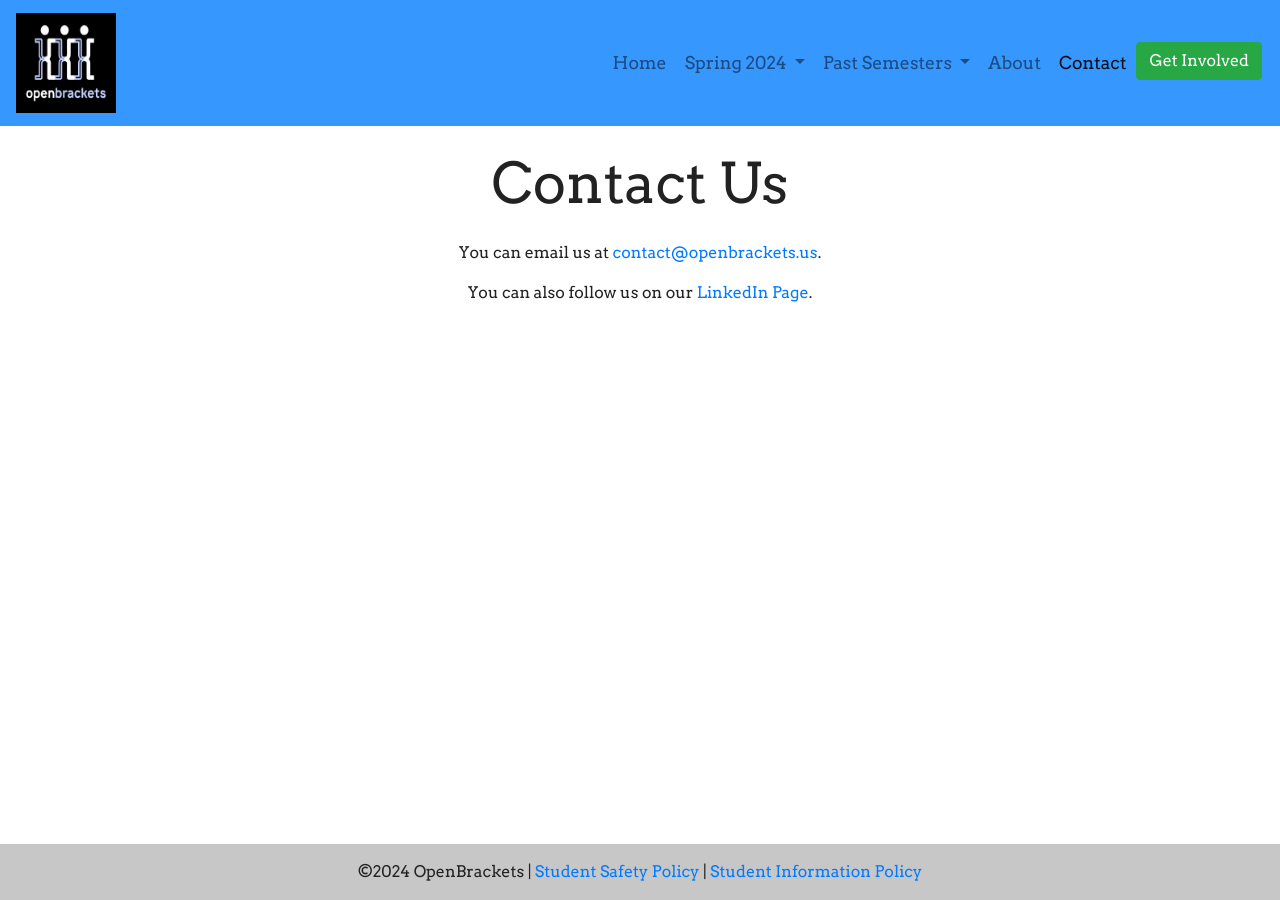
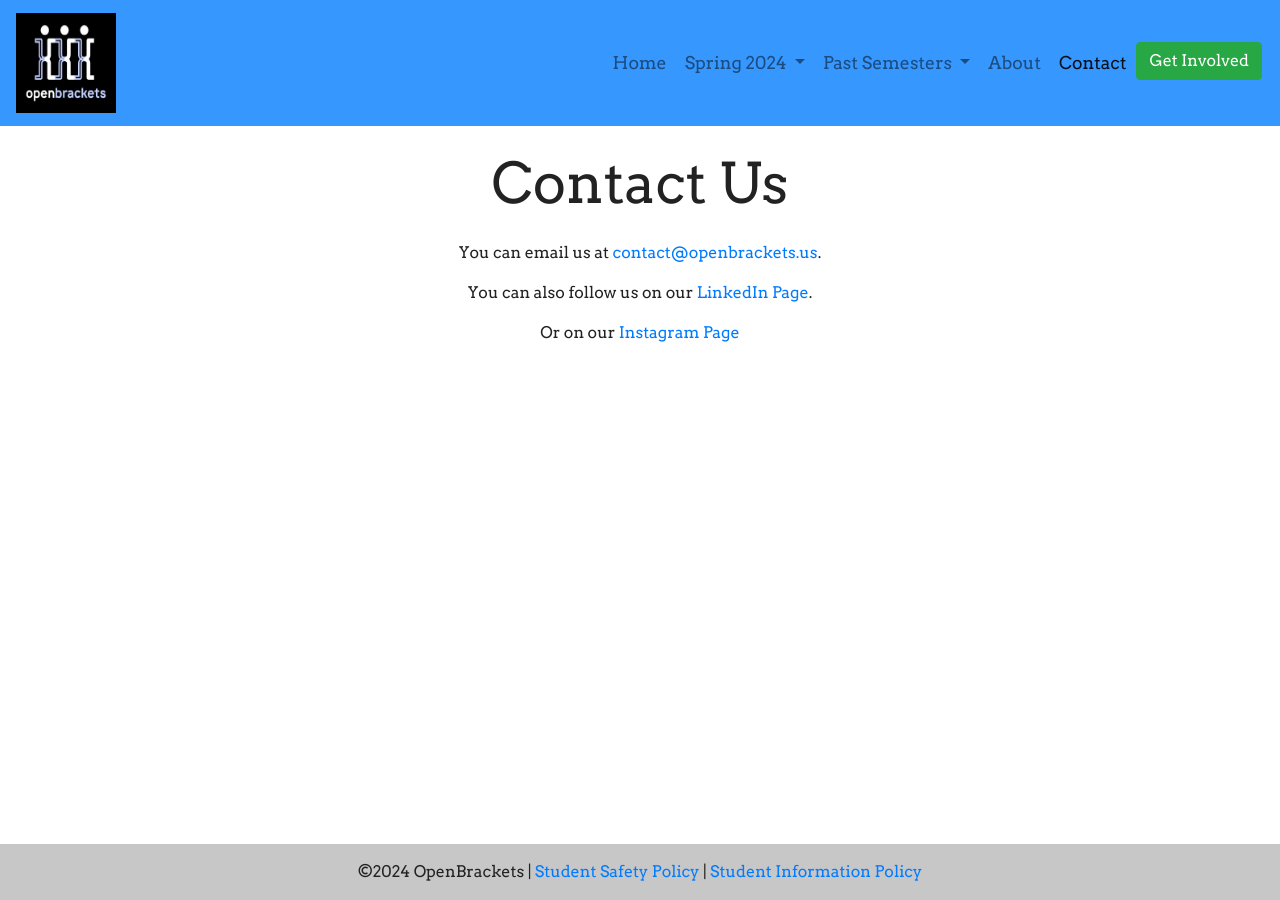
Before and after one commit to qpwoeirut/OpenBrackets-website, a Jekyll site: the page built from contact.html, in a window 1280 px wide. Built offline with Jekyll 4.4.1, drawn with Linux system fonts in a browser that asks for light colours.

Commit message:
Update contact.html
added link to instagram page

```diff
--- a/contact.html
+++ b/contact.html
@@ -13,4 +13,7 @@ navbarHighlight: contact
     <p>You can also follow us on our <a href="https://www.linkedin.com/company/openbrackets"
                                         target="_blank">LinkedIn Page</a>.
     </p>
+    <p>Or on our <a href="https://www.instagram.com/openbracketscoding?igsh=ZDE1MWVjZGVmZQ=="
+                                        target="_blank">Instagram Page</a>
+    </p>
 </div>
```
